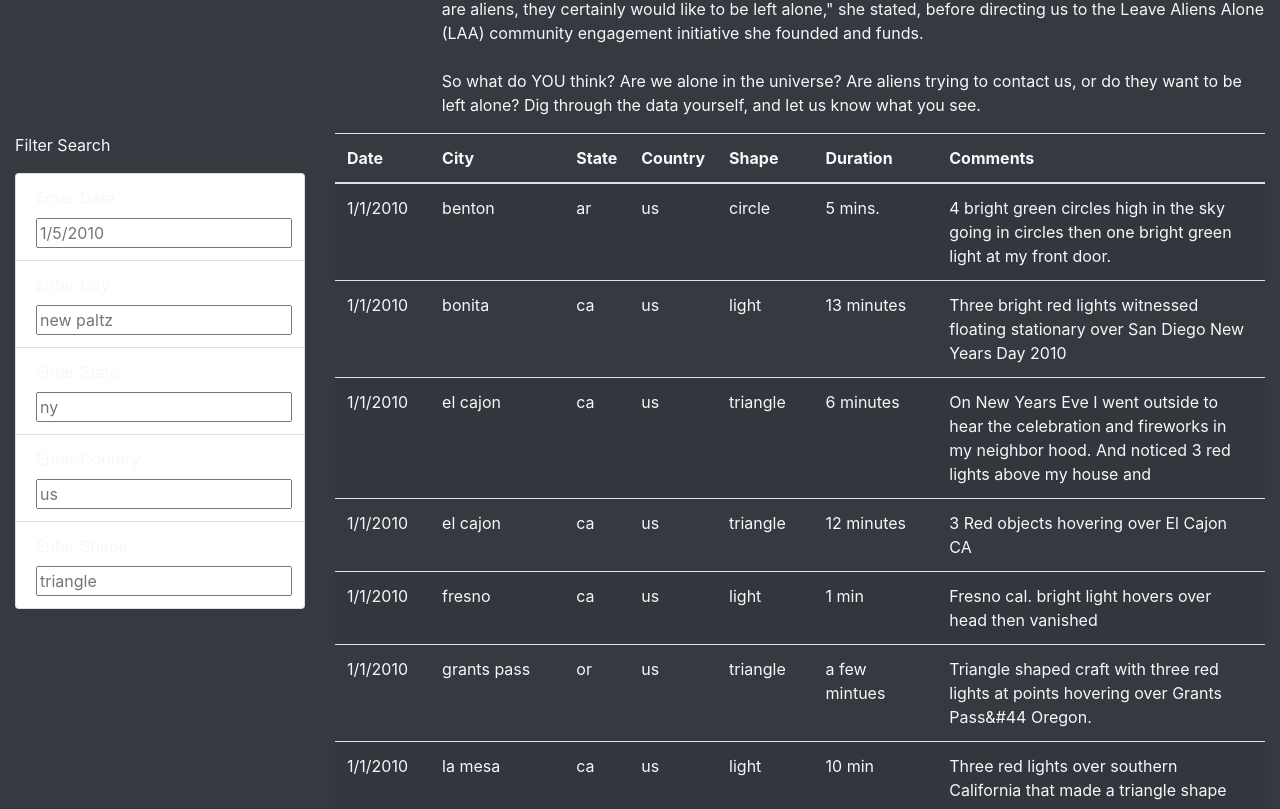
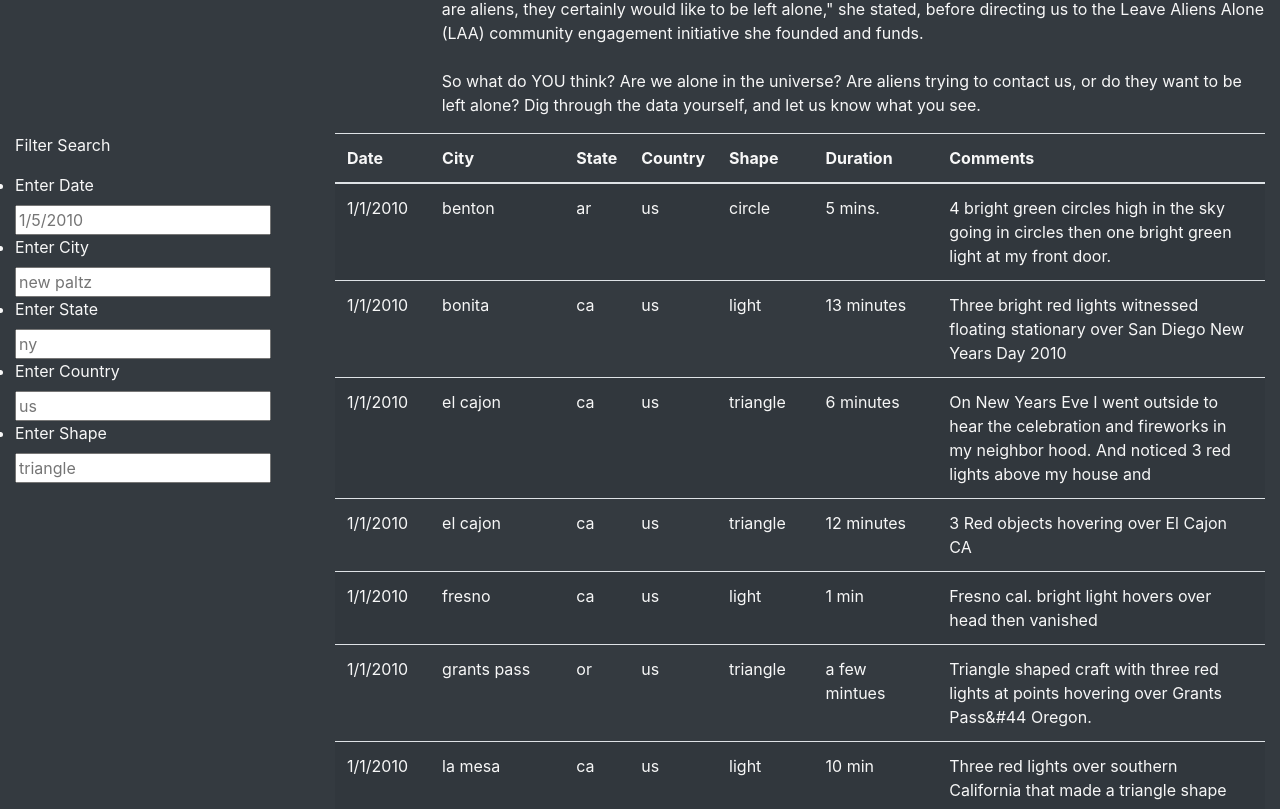
Before and after one commit to AnaMMoreira/UFOs, a plain HTML site: page index.html in a window 1280 px wide. Shown: the part 606-1415 px from the top of the page. Drawn offline with nearby package versions, Linux system fonts and the light colour scheme.

Commit message:
module challenge update

```diff
--- a/index.html
+++ b/index.html
@@ -44,23 +44,23 @@
                     <form>
                         <p>Filter Search</p>
                         <ul class="list-group">
-                            <li class="list-group-item">
+                            <li>
                                 <label for="date">Enter Date</label>
                                 <input type="text" placeholder="1/5/2010" id="datetime" />
                             </li>
-                            <li class="list-group-item">
+                            <li>
                                 <label for="city">Enter City</label>
                                 <input type="text" placeholder="new paltz" id="city" />
                             </li>
-                            <li class="list-group-item">
+                            <li>
                                 <label for="state">Enter State</label>
                                 <input type="text" placeholder="ny" id="state" />
                             </li>
-                            <li class="list-group-item">
+                            <li>
                                 <label for="country">Enter Country</label>
                                 <input type="text" placeholder="us" id="country" />
                             </li>
-                            <li class="list-group-item">
+                            <li>
                                 <label for="shape">Enter Shape</label>
                                 <input type="text" placeholder="triangle" id="shape" />
                             </li>
```
Also changed, not shown: home_page_UFOs_data.png (added), home_page_UFOs_data_Multiplefilter.png (added), home_page_UFOs_data_NYfilter.png (added), home_page_UFOs_data_Onefilter.png (added), 1 other file.
